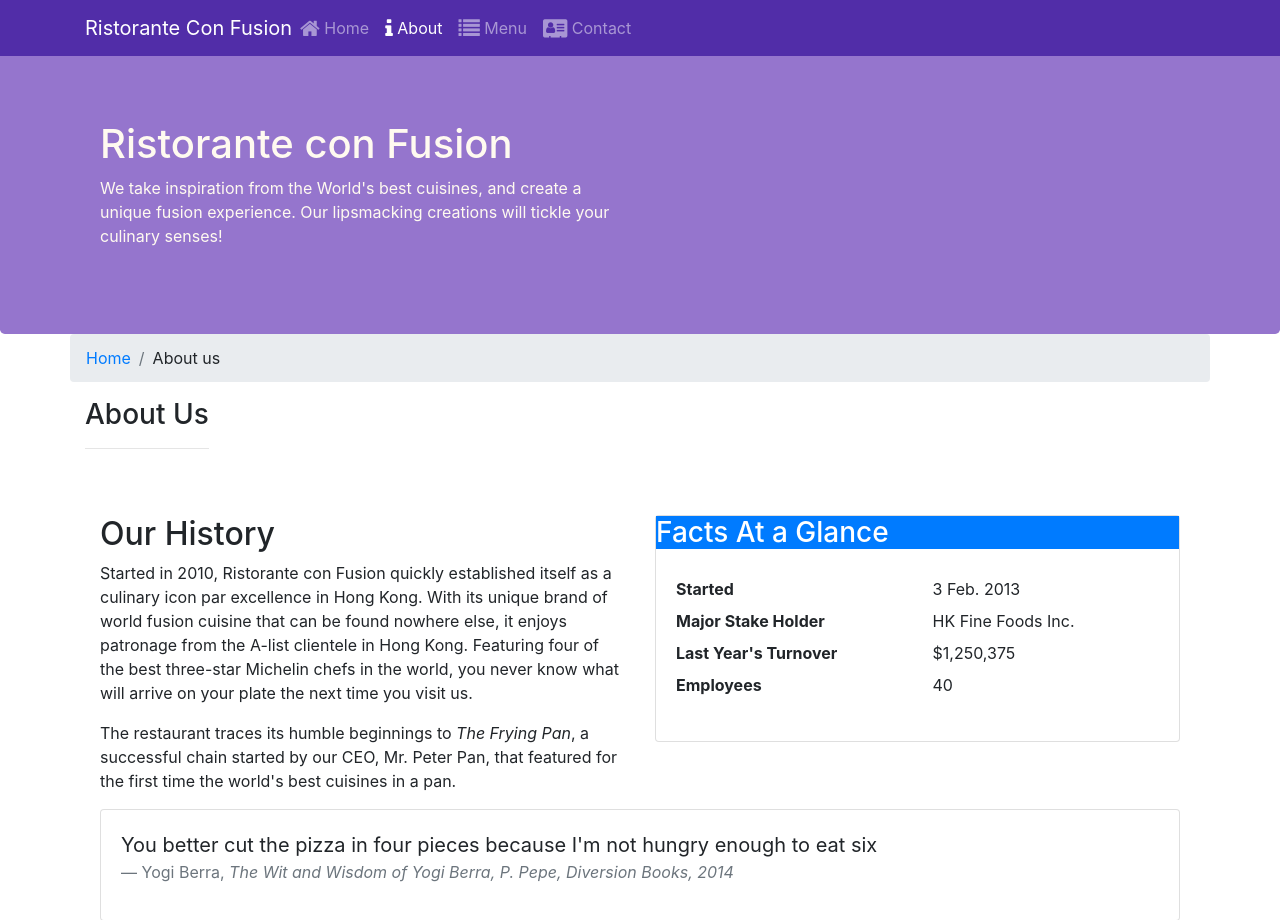
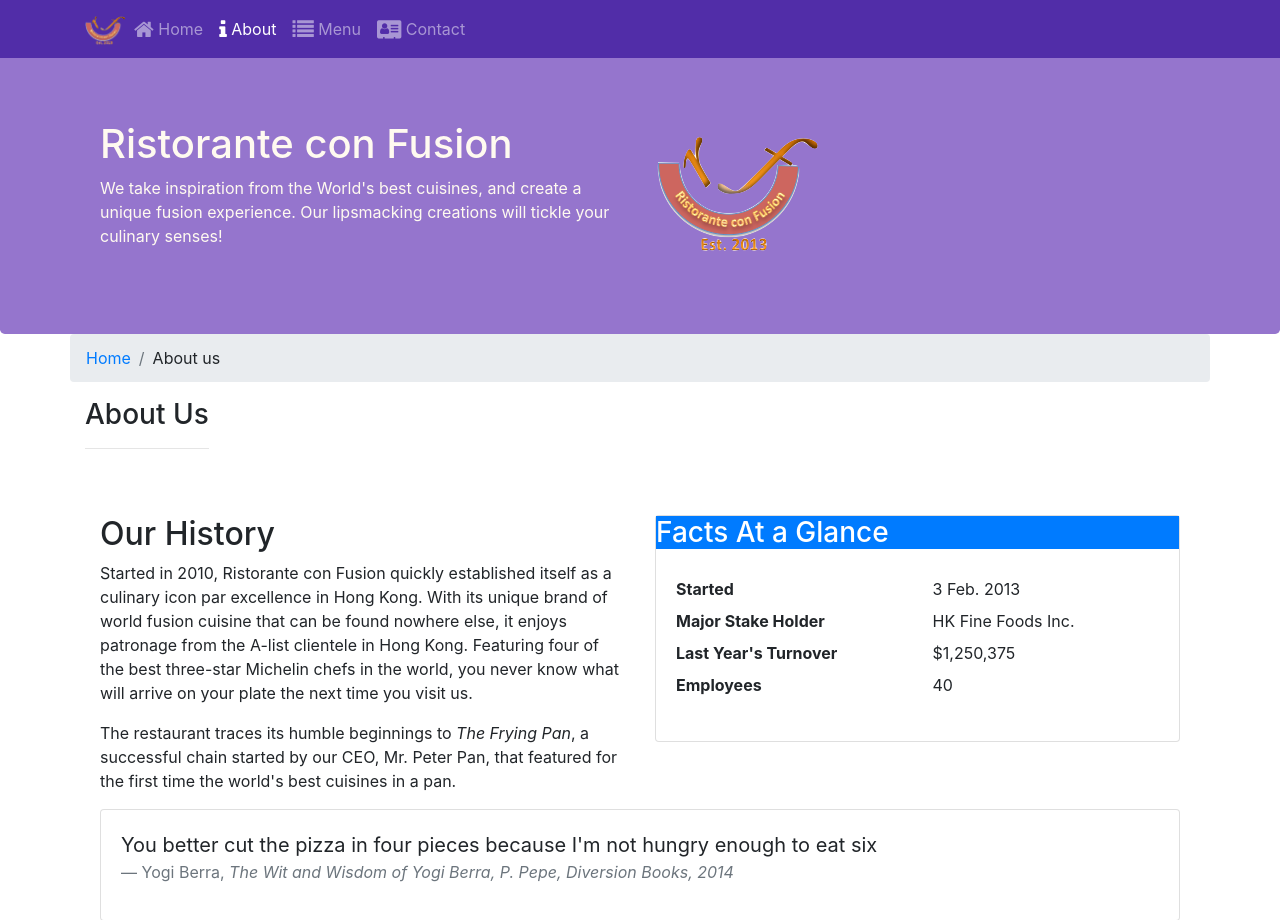
Before and after one commit to Naveen-Singh8783/restaurent, a website: page aboutus.html in a window 1280 px wide. Shown: the top 920 px of the page. Drawn offline with nearby package versions, Linux system fonts and the light colour scheme.

```diff
--- a/aboutus.html
+++ b/aboutus.html
@@ -22,7 +22,7 @@
                     <button class="navbar-toggler" type="button" data-toggle="collapse" data-target="#Navbar">
                         <span class="navbar-togger-icon"></span>
                     </button>
-                    <a class="navbar-brand mr-auto" href="#">Ristorante Con Fusion</a>
+                    <a class="navbar-brand mr-auto" href="./index.html"><img src="img/logo.png" height="30" width="41"></a>
                     <div class="collapse navbar-collapse" id="Navbar">
                         <ul class="navbar-nav mr-auto">
                                 <li class="nav-item"><a class="nav-link" href="./index.html"><span class="fa fa-home fa-lg"></span> Home</a></li>
@@ -41,7 +41,8 @@
                     <h1>Ristorante con Fusion</h1>
                     <p>We take inspiration from the World's best cuisines, and create a unique fusion experience. Our lipsmacking creations will tickle your culinary senses!</p>
                 </div>
-                <div class="col-12 col-sm">
+                <div class="col-12 col-sm align-self-center">
+                        <img src="img/logo.png" class="img-fluid">
                 </div>
             </div>
         </div>
```
Also changed, not shown: contactus.html (+3 -2 lines), index.html (+1 -1 lines).
